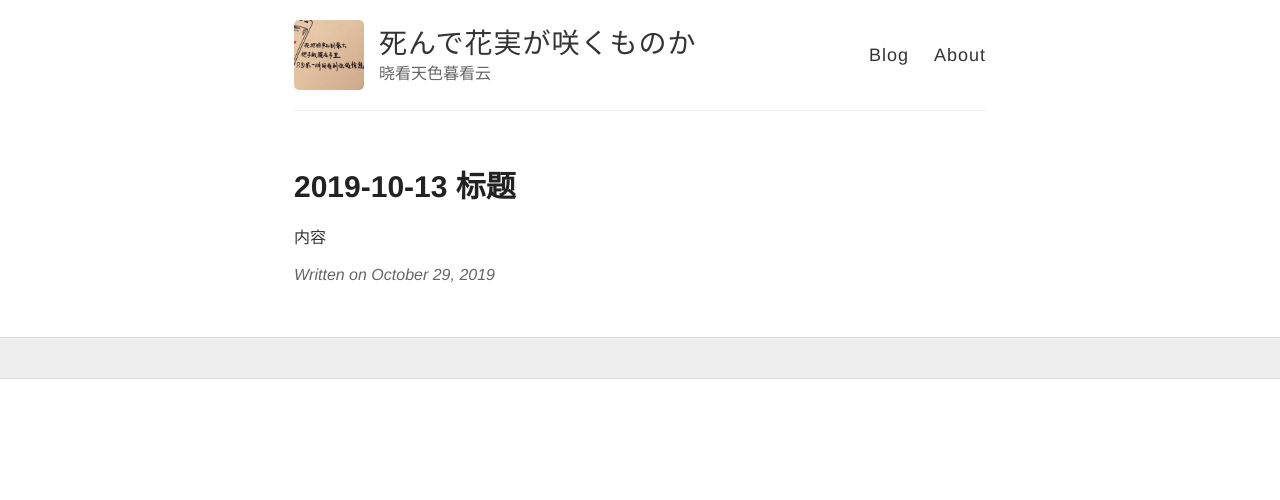
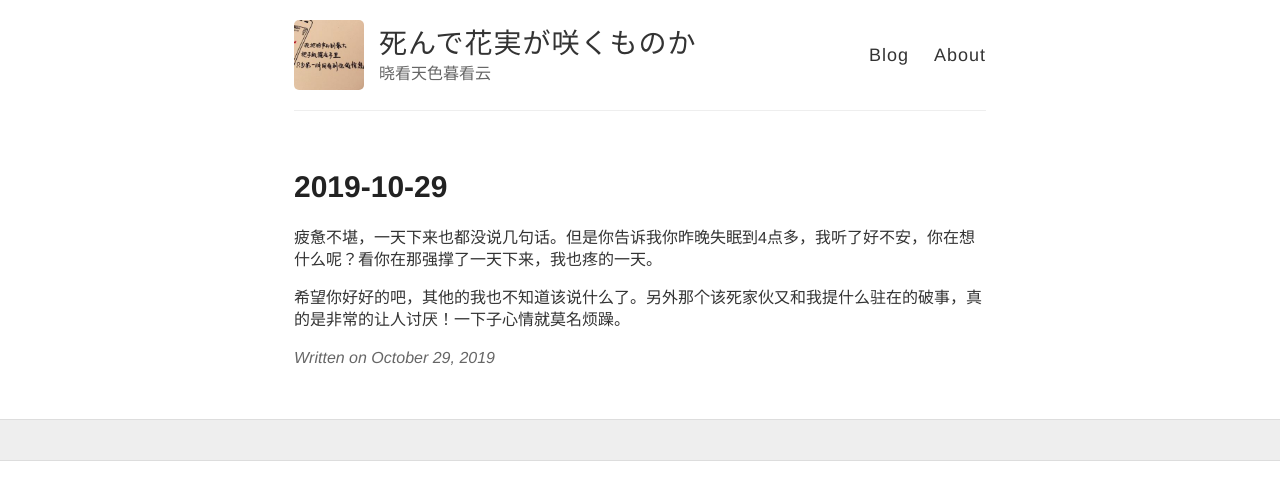
Before and after one commit to wiki650/wiki650.github.io, a Jekyll site: the page built from _posts/2019-10-29-wiki20191029.md, in a window 1280 px wide. Shown: the top 500 px of the page. Built offline with Jekyll 4.4.1, drawn with Linux system fonts in a browser that asks for light colours; comment, search, counter and statistics services are not loaded.

Commit message:
Update 2019-10-29-wiki20191029.md

```diff
--- a/_posts/2019-10-29-wiki20191029.md
+++ b/_posts/2019-10-29-wiki20191029.md
@@ -1,7 +1,8 @@
 ---
 layout: post
-title: 2019-10-13 标题
+title: 2019-10-29
 ---
 
+疲惫不堪，一天下来也都没说几句话。但是你告诉我你昨晚失眠到4点多，我听了好不安，你在想什么呢？看你在那强撑了一天下来，我也疼的一天。
 
-内容
+希望你好好的吧，其他的我也不知道该说什么了。另外那个该死家伙又和我提什么驻在的破事，真的是非常的让人讨厌！一下子心情就莫名烦躁。
```
